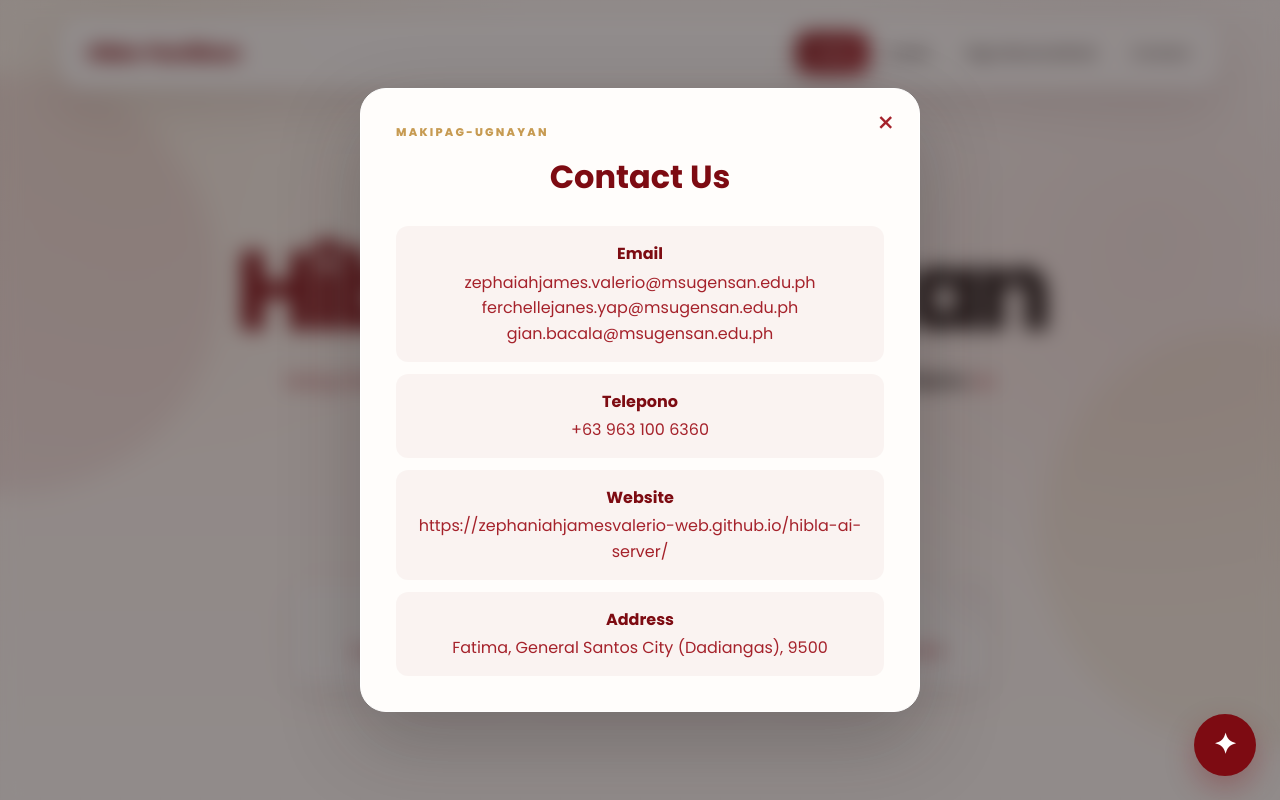
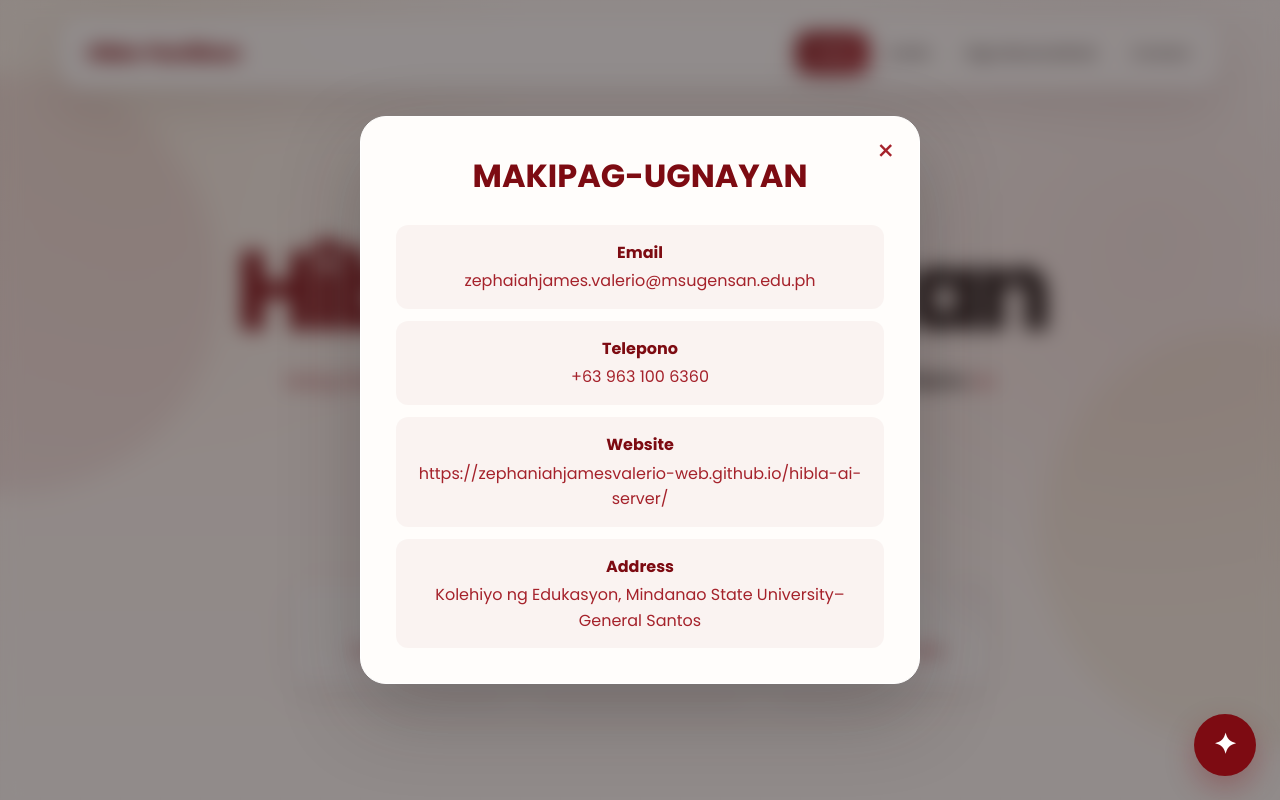
Before and after one commit to zephaniahjamesvalerio-web/hibla-ai-server, a website: page index.html in a window 1280 px wide. Both pictures are taken after a click on the button "Contact". Drawn offline with Linux system fonts and the light colour scheme.

Commit message:
Update index.html

```diff
--- a/index.html
+++ b/index.html
@@ -441,12 +441,8 @@
                 ×
             </button>
 
-            <span class="section-label">
+            <h2>
                 MAKIPAG-UGNAYAN
-            </span>
-
-            <h2>
-                Contact Us
             </h2>
 
             <div class="contact-information">
@@ -454,8 +450,6 @@
                 <p>
                     <strong>Email</strong>
                     zephaiahjames.valerio@msugensan.edu.ph
-                    ferchellejanes.yap@msugensan.edu.ph
-                    gian.bacala@msugensan.edu.ph
                 </p>
 
                 <p>
@@ -470,7 +464,7 @@
 
                 <p>
                     <strong>Address</strong>
-                    Fatima, General Santos City (Dadiangas), 9500
+                    Kolehiyo ng Edukasyon, Mindanao State University–General Santos
                 </p>
 
             </div>
```
